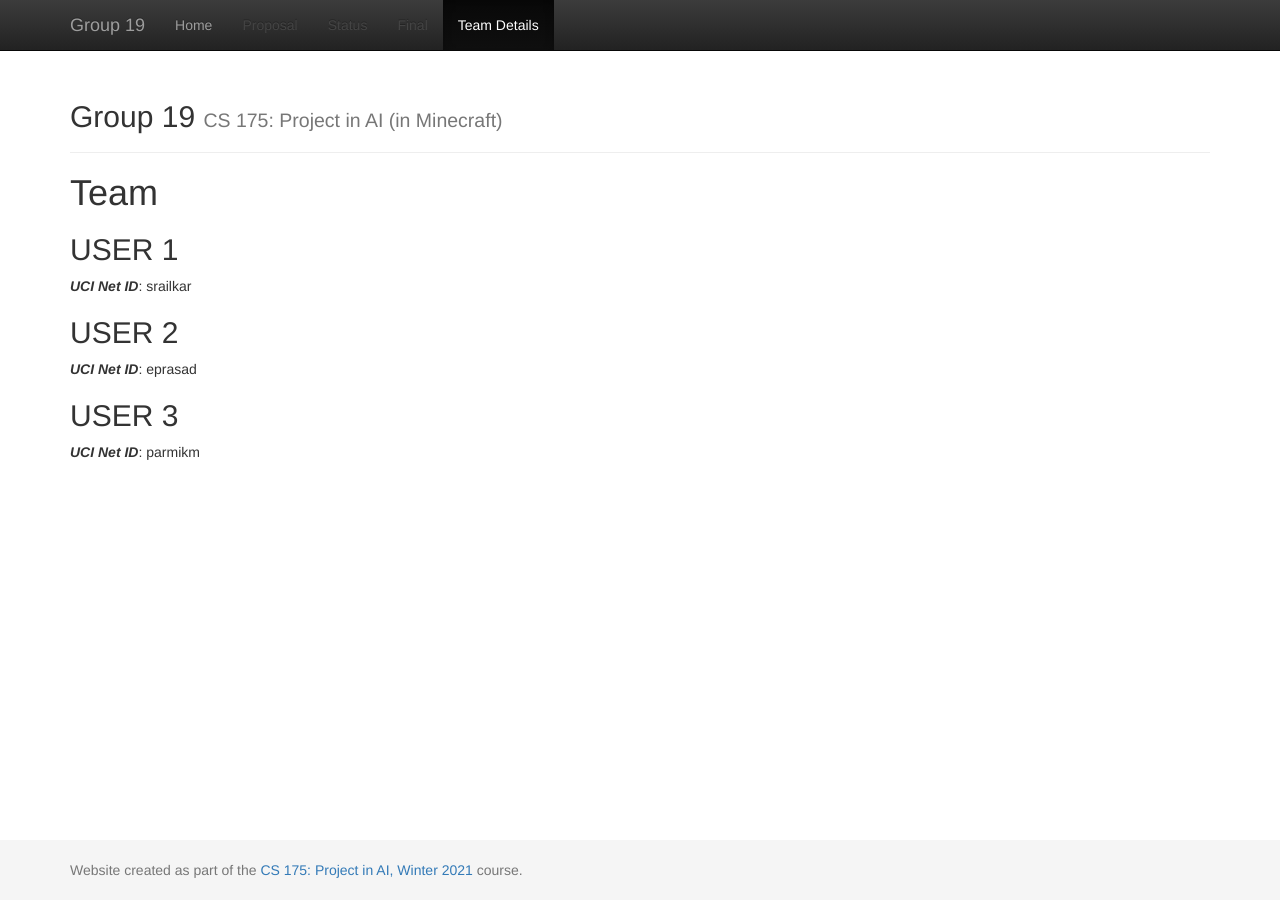
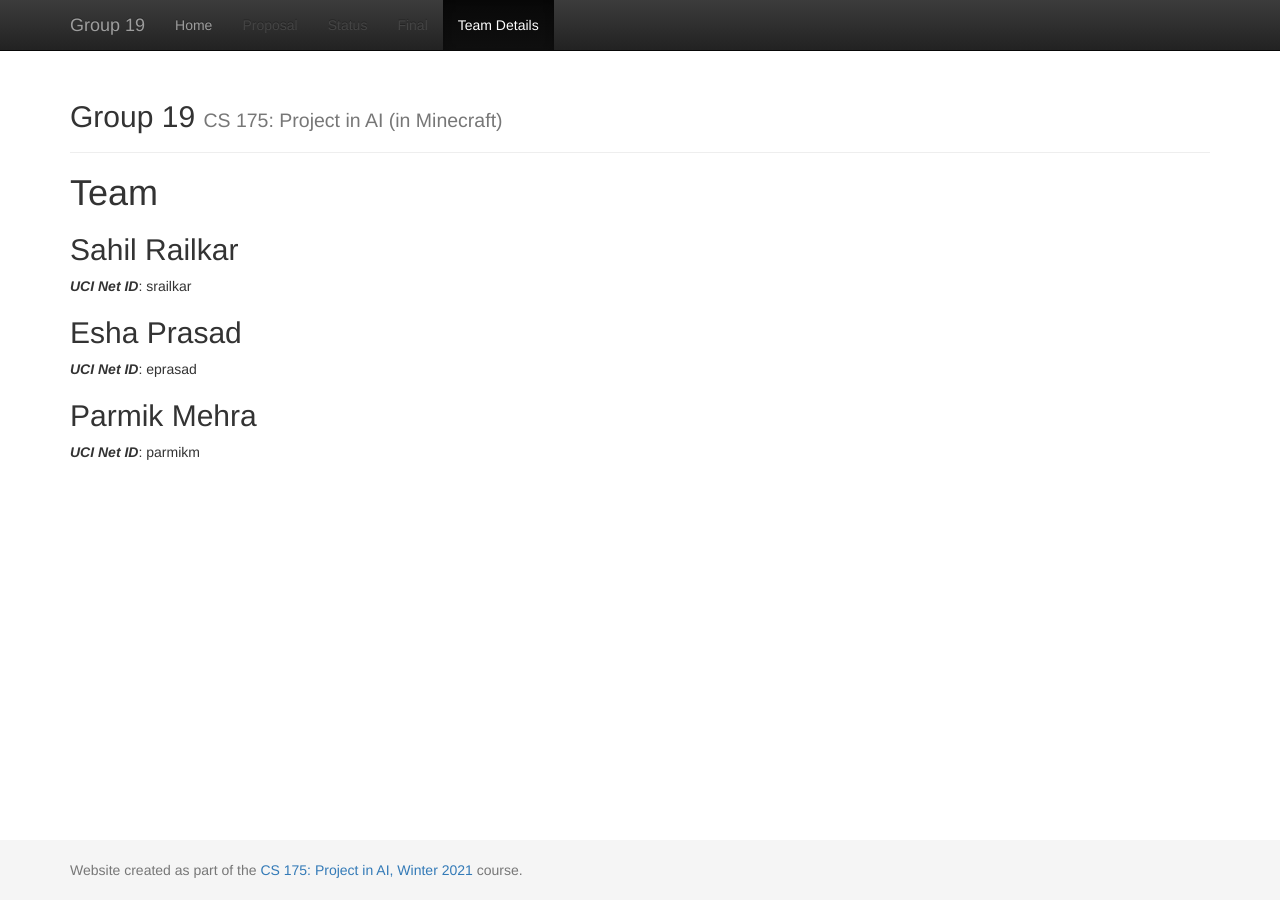
Before and after one commit to SahilRailkar/group-19, a Jekyll site: the page built from docs/team.md, in a window 1280 px wide. Built offline with Jekyll 4.4.1, drawn with Linux system fonts in a browser that asks for light colours.

Commit message:
Added teammates

```diff
--- a/docs/team.md
+++ b/docs/team.md
@@ -6,11 +6,11 @@ title:  Team
 # {{ page.title }}
 
 
-## USER 1
+## Sahil Railkar
 ***UCI Net ID***: srailkar
 
-## USER 2
+## Esha Prasad
 ***UCI Net ID***: eprasad
 
-## USER 3
+## Parmik Mehra
 ***UCI Net ID***: parmikm
```
